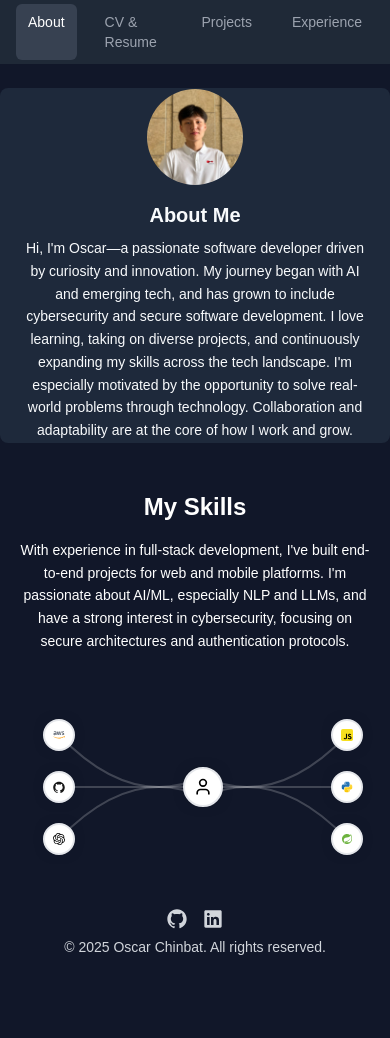
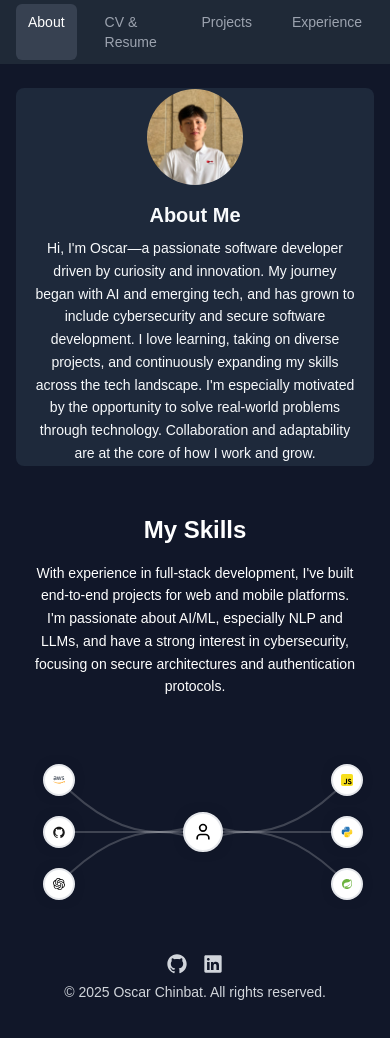
Before and after one commit to orchlonn/orchlon-portfolio, a Next.js app: page / in a window 390 px wide. Shown: the top 1038 px of the page. Before the commit the page ends 997 px from the top, so only its background shows below. Built offline with nearby package versions, Linux system fonts and the light colour scheme.

Commit message:
animation bug fixed

```diff
--- a/src/app/page.tsx
+++ b/src/app/page.tsx
@@ -7,7 +7,7 @@ import { AnimatedBeamCircle } from "@/Components/About/CircleBeam";
 export default function Home() {
   return (
     <>
-      <div className="flex flex-col items-center mx-auto max-w-3xl  animate-fade-in">
+      <div className="flex flex-col items-center mx-auto max-w-3xl px-4 sm:px-6 lg:px-8 animate-fade-in">
         <div className="flex flex-col sm:flex-row h-auto sm:h-[18rem] bg-slate-800 px-4 sm:px-6 my-6 sm:my-10 items-center rounded-lg text-slate-50 transition-all duration-500 ease-in-out hover:bg-transparent hover:border-slate-700 border border-transparent animate-slide-up">
           <div className="mx-4 sm:mx-6 mb-4 sm:mb-0 animate-scale-in">
             <div className="w-24 h-24 sm:w-32 sm:h-32 md:w-40 md:h-40 rounded-full overflow-hidden">
@@ -45,7 +45,7 @@ export default function Home() {
           </p>
         </div>
       </div>
-      <div className="animate-rotate-in">
+      <div className="animate-fade-in-delay-2">
         <AnimatedBeamCircle />
       </div>
       {/* <div className="flex flex-col items-center mx-auto w-full mt-4 sm:mt-6 lg:mt-8 text-white px-4 sm:px-6 lg:px-8 animate-fade-in-delay-2">
```
